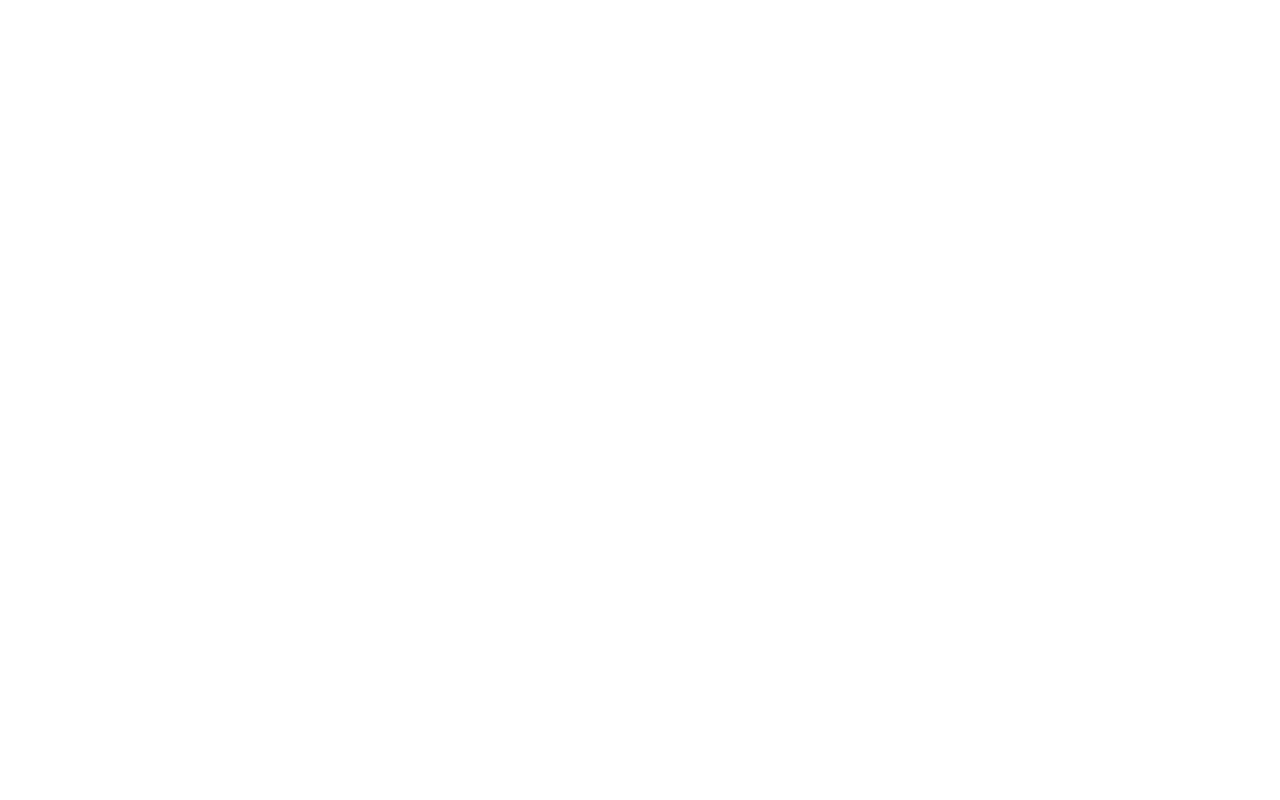
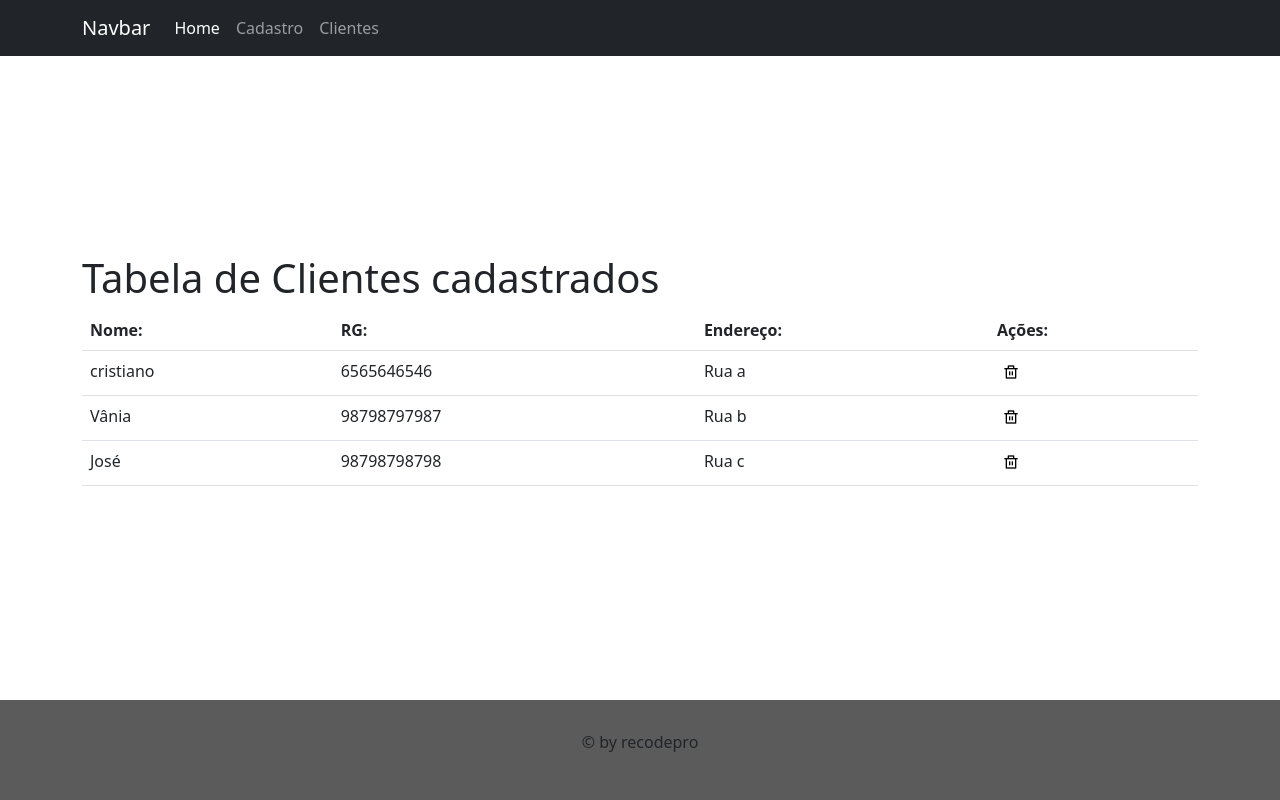
Before and after one commit to CristianoSantan/atividade1modulo2, a plain HTML site: page site/Bootstrap/clientes.html in a window 1280 px wide. Drawn offline with nearby package versions, Linux system fonts and the light colour scheme.

Commit message:
atualizaçao cliente conforme modelo de dados

```diff
--- a/site/Bootstrap/clientes.html
+++ b/site/Bootstrap/clientes.html
@@ -0,0 +1,70 @@
+<!doctype html>
+<html lang="pt-br">
+
+<head>
+    <title>Clientes</title>
+    <!-- Required meta tags -->
+    <meta charset="utf-8">
+    <meta name="viewport" content="width=device-width, initial-scale=1, shrink-to-fit=no">
+
+    <!-- Bootstrap CSS v5.2.0-beta1 -->
+    <link rel="stylesheet" href="https://cdn.jsdelivr.net/npm/bootstrap@5.2.0-beta1/dist/css/bootstrap.min.css"
+        integrity="sha384-0evHe/X+R7YkIZDRvuzKMRqM+OrBnVFBL6DOitfPri4tjfHxaWutUpFmBp4vmVor" crossorigin="anonymous">
+    <link rel="stylesheet" href="style.css">
+
+    <link href="https://cdn.jsdelivr.net/npm/remixicon@2.5.0/fonts/remixicon.css" rel="stylesheet">
+</head>
+
+<body>
+    <div class="home">
+        <nav class="navbar navbar-expand-lg navbar-dark bg-dark">
+            <div class="container">
+                <a class="navbar-brand" href="#">Navbar</a>
+                <button class="navbar-toggler" type="button" data-bs-toggle="collapse"
+                    data-bs-target="#navbarNavAltMarkup" aria-controls="navbarNavAltMarkup" aria-expanded="false"
+                    aria-label="Toggle navigation">
+                    <span class="navbar-toggler-icon"></span>
+                </button>
+                <div class="collapse navbar-collapse" id="navbarNavAltMarkup">
+                    <div class="navbar-nav">
+                        <a class="nav-link active" aria-current="page" href="#">Home</a>
+                        <a class="nav-link" href="./cadastro.html">Cadastro</a>
+                        <a class="nav-link" href="./clientes.html">Clientes</a>
+                    </div>
+                </div>
+            </div>
+        </nav>
+        <main class="container d-flex justify-content-center flex-column my-2">
+            <h1>Tabela de Clientes cadastrados</h1>
+
+            <table class="table">
+                <thead>
+                    <tr>
+                        <th>Nome:</th>
+                        <th>RG:</th>
+                        <th>Endereço:</th>
+                        <th>Ações:</th>
+                    </tr>
+                </thead>
+                <tbody id="tbody">
+
+                </tbody>
+            </table>
+        </main>
+        <footer class="d-flex align-items-center justify-content-center">
+            <p class="">&#169 by recodepro</p>
+        </footer>
+    </div>
+
+    <script src="script.js"></script>
+    <!-- Bootstrap JavaScript Libraries -->
+    <script src="https://cdn.jsdelivr.net/npm/@popperjs/core@2.11.5/dist/umd/popper.min.js"
+        integrity="sha384-Xe+8cL9oJa6tN/veChSP7q+mnSPaj5Bcu9mPX5F5xIGE0DVittaqT5lorf0EI7Vk"
+        crossorigin="anonymous"></script>
+
+    <script src="https://cdn.jsdelivr.net/npm/bootstrap@5.2.0-beta1/dist/js/bootstrap.min.js"
+        integrity="sha384-kjU+l4N0Yf4ZOJErLsIcvOU2qSb74wXpOhqTvwVx3OElZRweTnQ6d31fXEoRD1Jy"
+        crossorigin="anonymous"></script>
+</body>
+
+</html>
--- /dev/null
+++ b/site/Bootstrap/script.js
@@ -0,0 +1,27 @@
+let clientes = [{
+    nome: "cristiano",
+    rg: "6565646546",
+    endereco: "Rua a"
+},
+{
+    nome: "Vânia",
+    rg: "98798797987",
+    endereco: "Rua b"
+},
+{
+    nome: "José",
+    rg: "98798798798",
+    endereco: "Rua c"
+}]
+
+let tbody = document.getElementById('tbody')
+
+clientes.map(cliente => {
+    tbody.innerHTML += `
+    <tr>
+        <td>${cliente.nome}</td>
+        <td>${cliente.rg}</td>
+        <td>${cliente.endereco}</td>
+        <td><button class="" id="deletar"><i class="ri-delete-bin-line"></button></i></td>
+    </tr>`
+})
--- a/site/Bootstrap/style.css
+++ b/site/Bootstrap/style.css
@@ -16,6 +16,11 @@ main {
     min-height: calc(100vh - 172px);
 }
 
+#deletar {
+    background-color: transparent !important;
+    border: none;
+}
+
 footer {
     width: 100%;
     height: 100px;
```
Also changed, not shown: site/Bootstrap/cadastro.html (+10 -40 lines), site/Bootstrap/index.html (+1 -3 lines).
